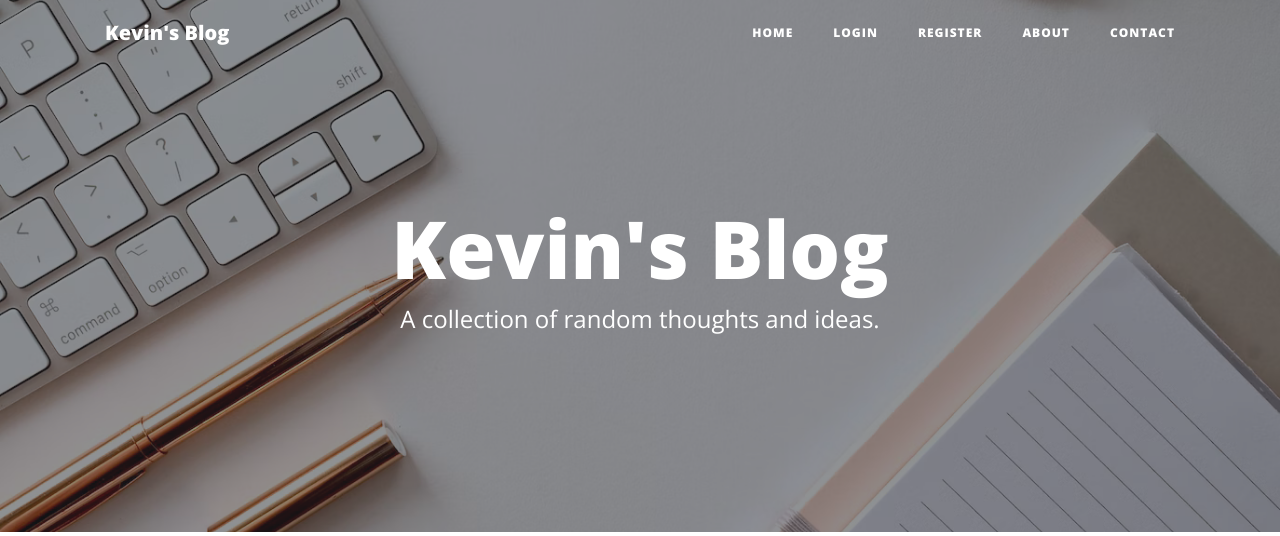
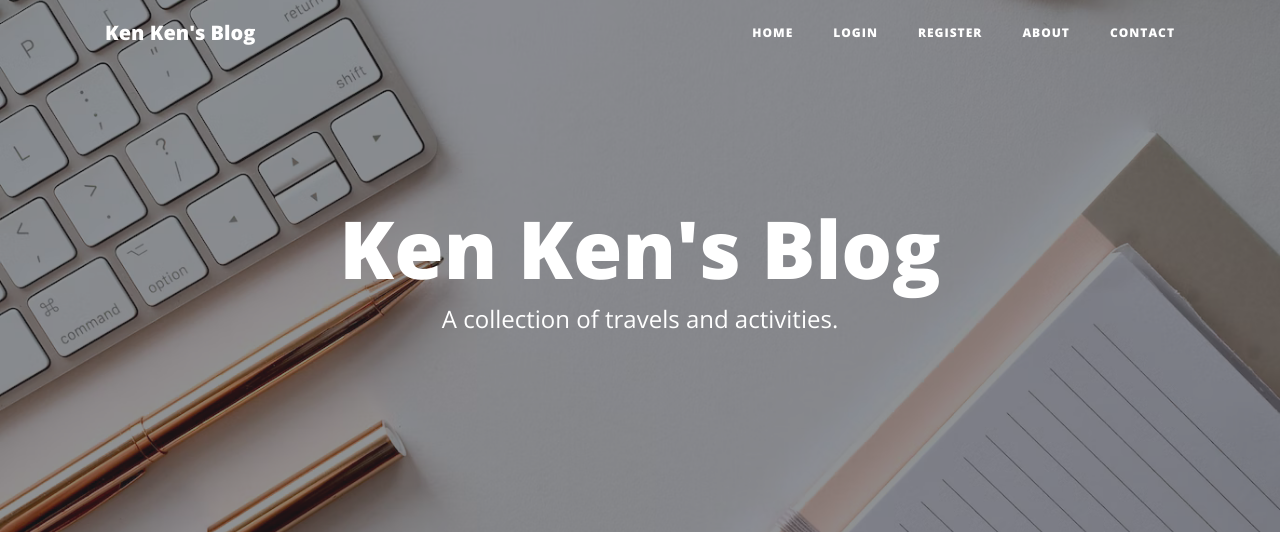
Before and after one commit to kvnvpham/Kevin-Blog, a Flask app: page / in a window 1280 px wide. Shown: the top 536 px of the page. Run offline with Flask 3, Linux system fonts and the light colour scheme; data comes from the database, SQL or seed files in the repository; both versions use the stored data as it was before the commit; some libraries are stand-ins or nearby versions.

Commit message:
Add os.environ, update index.html, header.html, blog data

```diff
--- a/main.py
+++ b/main.py
@@ -13,7 +13,7 @@ import bleach
 import os
 
 app = Flask(__name__)
-app.config['SECRET_KEY'] = "8BYkEfBA6O6donzWlSihBXox7C0sKR6b"
+app.config['SECRET_KEY'] = os.environ.get("SECRET_KEY")
 ckeditor = CKEditor(app)
 Bootstrap(app)
 login_manager = LoginManager(app)
@@ -72,7 +72,7 @@ def clean_text(content):
                     ]
     allowed_attrs = {'*': ['class'],
                      'a': ['href', 'rel'],
-                     'img': ['src', 'alt', 'style']
+                     'img': ['src', 'alt', 'style', 'width', 'height']
                      }
     cleaned_text = bleach.clean(content, tags=allowed_tags, attributes=allowed_attrs)
     return cleaned_text
--- a/templates/header.html
+++ b/templates/header.html
@@ -8,7 +8,7 @@
   <meta name="description" content="">
   <meta name="author" content="">
 
-  <title>Kevin's Blog</title>
+  <title>Ken Ken's Blog</title>
 
   <link href="{{ url_for('static', filename='img/blogger.ico') }}" rel="icon">
 
@@ -30,7 +30,7 @@
   <!-- Navigation -->
   <nav class="navbar navbar-expand-lg navbar-light fixed-top" id="mainNav">
     <div class="container">
-      <a class="navbar-brand" href="{{url_for('get_all_posts')}}">Kevin's Blog</a>
+      <a class="navbar-brand" href="{{url_for('get_all_posts')}}">Ken Ken's Blog</a>
       <button class="navbar-toggler navbar-toggler-right" type="button" data-toggle="collapse" data-target="#navbarResponsive" aria-controls="navbarResponsive" aria-expanded="false" aria-label="Toggle navigation">
         Menu
         <i class="fas fa-bars"></i>
--- a/templates/index.html
+++ b/templates/index.html
@@ -7,8 +7,8 @@
       <div class="row">
         <div class="col-lg-8 col-md-10 mx-auto">
           <div class="site-heading">
-            <h1>Kevin's Blog</h1>
-            <span class="subheading">A collection of random thoughts and ideas.</span>
+            <h1>Ken Ken's Blog</h1>
+            <span class="subheading">A collection of travels and activities.</span>
           </div>
         </div>
       </div>
```
Also changed, not shown: instance/blog.db (deleted).
